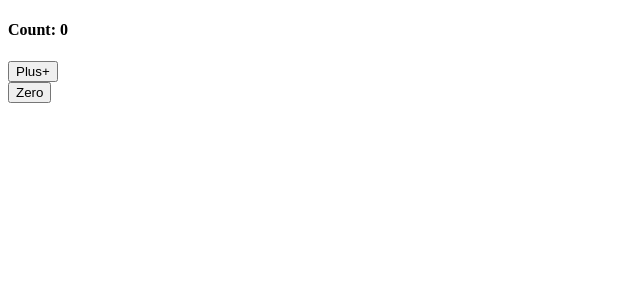
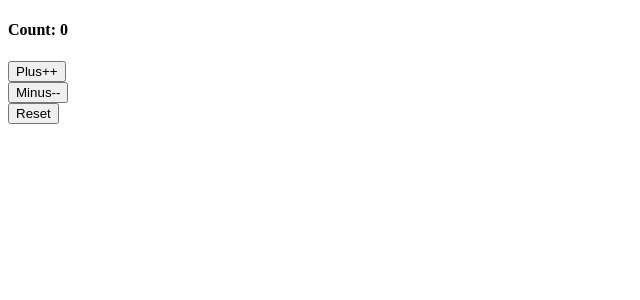
Before and after one commit to azeezabidoye/react_playground, a React (Vite) app: page / in a window 1280 px wide. Shown: the top 300 px of the page, without its empty margins (0-640 px from the left). Built offline with nearby package versions, Linux system fonts and the light colour scheme.

Commit message:
New Components added

```diff
--- a/src/App.jsx
+++ b/src/App.jsx
@@ -90,10 +90,24 @@ import { useState } from "react";
 //   );
 // };
 
+const Display = ({ counter }) => {
+  return (
+    <div>
+      <h4>Count: {counter}</h4>
+    </div>
+  );
+};
+
+const Button = ({ onClick, text }) => {
+  return <button onClick={onClick}>{text}</button>;
+};
+
 const App = () => {
   const [counter, setCounter] = useState(0);
 
   const increaseByTen = () => setCounter(counter + 10);
+
+  const decreaseByTen = () => setCounter(counter - 10);
 
   const setToZero = () => setCounter(0);
 
@@ -104,9 +118,10 @@ const App = () => {
 
   return (
     <div>
-      <h4>Count: {counter}</h4>
-      <button onClick={increaseByTen}>Plus+</button> <br />
-      <button onClick={setToZero}>Zero</button>
+      <Display counter={counter} />
+      <Button onClick={increaseByTen} text={"Plus++"} /> <br />
+      <Button onClick={decreaseByTen} text={"Minus--"} /> <br />
+      <Button onClick={setToZero} text={"Reset"} />
     </div>
   );
 };
```
